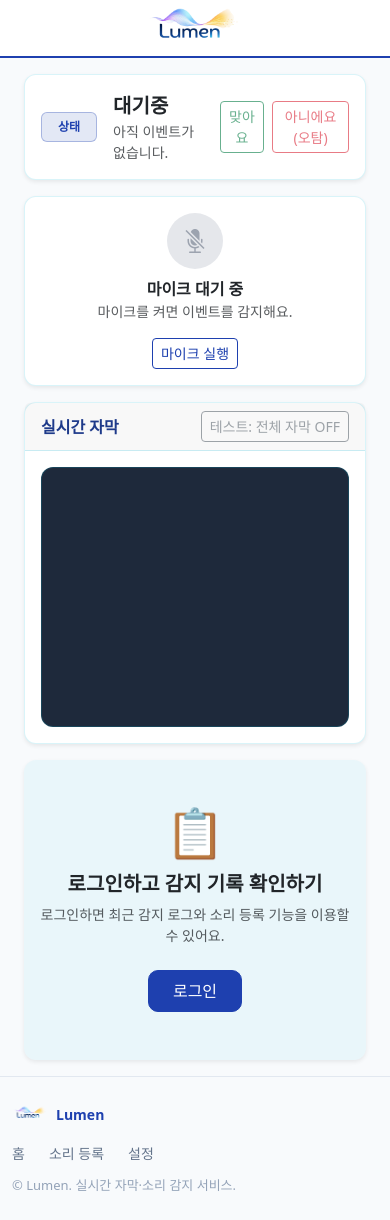
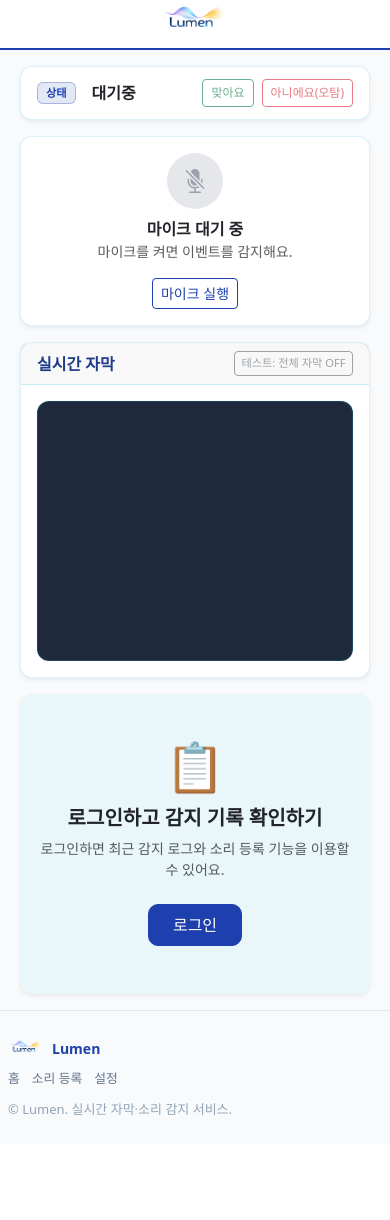
Before and after one commit to knights77787-ai/underdog, a FastAPI app: page / in a window 390 px wide. After the commit the page ends 1115 px from the top, so only its background shows below. Run offline with FastAPI, Linux system fonts and the light colour scheme; parts of the project's set-up code (start-up, migrations or seed data) failed here and were passed over; some libraries are stand-ins or nearby versions.

Commit message:
모바일 UI 수정

```diff
--- a/Frontend/static/css/admin.css
+++ b/Frontend/static/css/admin.css
@@ -1,6 +1,11 @@
 /* 관리자 페이지 배경 */
 body {
   background-color: #f8fafc !important;
+}
+
+/* 모바일: 노치/카메라 영역 회피 */
+.navbar {
+  padding-top: env(safe-area-inset-top, 0);
 }
 
 /* 관리자 로그인: 로고 위에 얹기 */
--- a/Frontend/static/css/footer.css
+++ b/Frontend/static/css/footer.css
@@ -1,6 +1,11 @@
 /**
  * Lumen 서비스 공통 푸터
  */
+/* 모바일: 노치/카메라 영역 회피 (safe-area) */
+.navbar {
+  padding-top: env(safe-area-inset-top, 0);
+}
+
 /* 공통 콘텐츠 영역: 헤더·메인·푸터 모두 max-width + padding으로 안쪽 정렬 */
 .header-inner,
 .footer-inner,
@@ -89,6 +94,26 @@
   margin-bottom: 0.75rem;
 }
 
+@media (max-width: 400px) {
+  .header-inner,
+  .footer-inner,
+  .main-inner {
+    padding: 0 0.5rem;
+  }
+  .navbar .header-inner .header-logo-slot img {
+    width: 70px;
+    height: 50px;
+  }
+  .app-footer .footer-links {
+    flex-wrap: nowrap;
+    gap: 0.75rem;
+    font-size: 0.8rem;
+  }
+  .app-footer .footer-brand {
+    margin-bottom: 0.5rem;
+  }
+}
+
 .app-footer .footer-links a {
   color: #64748b;
   text-decoration: none;
--- a/Frontend/static/css/index.css
+++ b/Frontend/static/css/index.css
@@ -160,3 +220,40 @@ body.bg-light { background-color: #f8fafc !important; }
 .card.shadow-sm .card-body {
   border-radius: 0 0 12px 12px;
 }
+
+/* 모바일 400px: 줄바꿈 방지 */
+@media (max-width: 400px) {
+  #heroCard .card-body {
+    flex-wrap: nowrap;
+    gap: 0.5rem;
+    padding: 0.75rem 1rem;
+  }
+  #heroCard .card-body > div:first-child {
+    min-width: 0;
+    flex: 1;
+  }
+  #heroCard .card-body .d-flex.gap-2 {
+    flex-shrink: 0;
+    gap: 0.35rem;
+  }
+  #heroCard .card-body .btn-sm {
+    padding: 0.25rem 0.5rem;
+    font-size: 0.75rem;
+  }
+  #heroCard #heroBadge {
+    padding: 0.25rem 0.5rem !important;
+    font-size: 0.7rem;
+  }
+  #heroCard #heroTitle {
+    font-size: 1rem !important;
+  }
+  #heroCard #heroDesc {
+    font-size: 0.75rem !important;
+    overflow: hidden;
+    text-overflow: ellipsis;
+  }
+  #btnCaptionTestAll {
+    font-size: 0.7rem;
+    padding: 0.2rem 0.4rem;
+  }
+}
--- a/Frontend/static/js/live.js
+++ b/Frontend/static/js/live.js
@@ -394,7 +394,7 @@ function setHeroNormal() {
   heroBadge.textContent = "상태";
   heroTitle.textContent = "대기중";
   heroTitle.className = "fs-5 fw-bold";
-  heroDesc.textContent = "아직 이벤트가 없습니다.";
+  heroDesc.textContent = "";
   heroDesc.className = "text-muted small";
 }
 
--- a/Frontend/templates/ad_login.html
+++ b/Frontend/templates/ad_login.html
@@ -2,7 +2,7 @@
 <html lang="ko">
 <head>
   <meta charset="UTF-8" />
-  <meta name="viewport" content="width=device-width, initial-scale=1.0" />
+  <meta name="viewport" content="width=device-width, initial-scale=1, viewport-fit=cover" />
   <title>Lumen | 관리자 로그인</title>
   <link rel="icon" href="/static/favicon.svg" type="image/svg+xml">
   <link href="https://cdn.jsdelivr.net/npm/bootstrap@5.3.3/dist/css/bootstrap.min.css" rel="stylesheet">
--- a/Frontend/templates/admin.html
+++ b/Frontend/templates/admin.html
@@ -2,7 +2,7 @@
 <html lang="ko">
 <head>
   <meta charset="UTF-8" />
-  <meta name="viewport" content="width=device-width, initial-scale=1.0" />
+  <meta name="viewport" content="width=device-width, initial-scale=1, viewport-fit=cover" />
   <title>Lumen | 관리자 대시보드 </title>
   <link rel="icon" href="/static/favicon.svg" type="image/svg+xml">
   <link href="https://cdn.jsdelivr.net/npm/bootstrap@5.3.3/dist/css/bootstrap.min.css" rel="stylesheet">
--- a/Frontend/templates/index.html
+++ b/Frontend/templates/index.html
@@ -3,7 +3,7 @@
 <html lang="ko">
 <head>
   <meta charset="utf-8" />
-  <meta name="viewport" content="width=device-width, initial-scale=1" />
+  <meta name="viewport" content="width=device-width, initial-scale=1, viewport-fit=cover" />
   <title>Lumen | 메인 홈</title>
   <link rel="icon" href="/static/favicon.svg" type="image/svg+xml">
 
@@ -65,7 +65,7 @@
 
               <div>
                 <div class="fs-5 fw-bold" id="heroTitle">대기중</div>
-                <div class="text-muted small" id="heroDesc">아직 이벤트가 없습니다.</div>
+                <div class="text-muted small" id="heroDesc"></div>
               </div>
             </div>
 
--- a/Frontend/templates/login.html
+++ b/Frontend/templates/login.html
@@ -3,7 +3,7 @@
 <html lang="ko">
 <head>
   <meta charset="utf-8" />
-  <meta name="viewport" content="width=device-width, initial-scale=1" />
+  <meta name="viewport" content="width=device-width, initial-scale=1, viewport-fit=cover" />
   <title>Lument | 로그인</title>
   <link rel="icon" href="/static/favicon.svg" type="image/svg+xml">
   <link href="https://cdn.jsdelivr.net/npm/bootstrap@5.3.3/dist/css/bootstrap.min.css" rel="stylesheet">
--- a/Frontend/templates/new_sound.html
+++ b/Frontend/templates/new_sound.html
@@ -2,7 +2,7 @@
 <html lang="ko">
 <head>
   <meta charset="UTF-8" />
-  <meta name="viewport" content="width=device-width, initial-scale=1.0" />
+  <meta name="viewport" content="width=device-width, initial-scale=1, viewport-fit=cover" />
   <title>Lumen | 소리 등록</title>
 
   <link href="https://cdn.jsdelivr.net/npm/bootstrap@5.3.3/dist/css/bootstrap.min.css" rel="stylesheet">
--- a/Frontend/templates/settings.html
+++ b/Frontend/templates/settings.html
@@ -3,7 +3,7 @@
 <html lang="ko">
 <head>
   <meta charset="utf-8" />
-  <meta name="viewport" content="width=device-width, initial-scale=1" />
+  <meta name="viewport" content="width=device-width, initial-scale=1, viewport-fit=cover" />
   <title>Lumen | 설정</title>
   <link rel="icon" href="/static/favicon.svg" type="image/svg+xml">
   <link href="https://cdn.jsdelivr.net/npm/bootstrap@5.3.3/dist/css/bootstrap.min.css" rel="stylesheet">
```
Also changed, not shown: other parts of Frontend/static/css/index.css (+61 -1 lines), Frontend/static/css/login.css (+26 -0 lines), Frontend/static/css/new_sound.css (+10 -0 lines), Backend/data/underdog.db, 1 other file.
